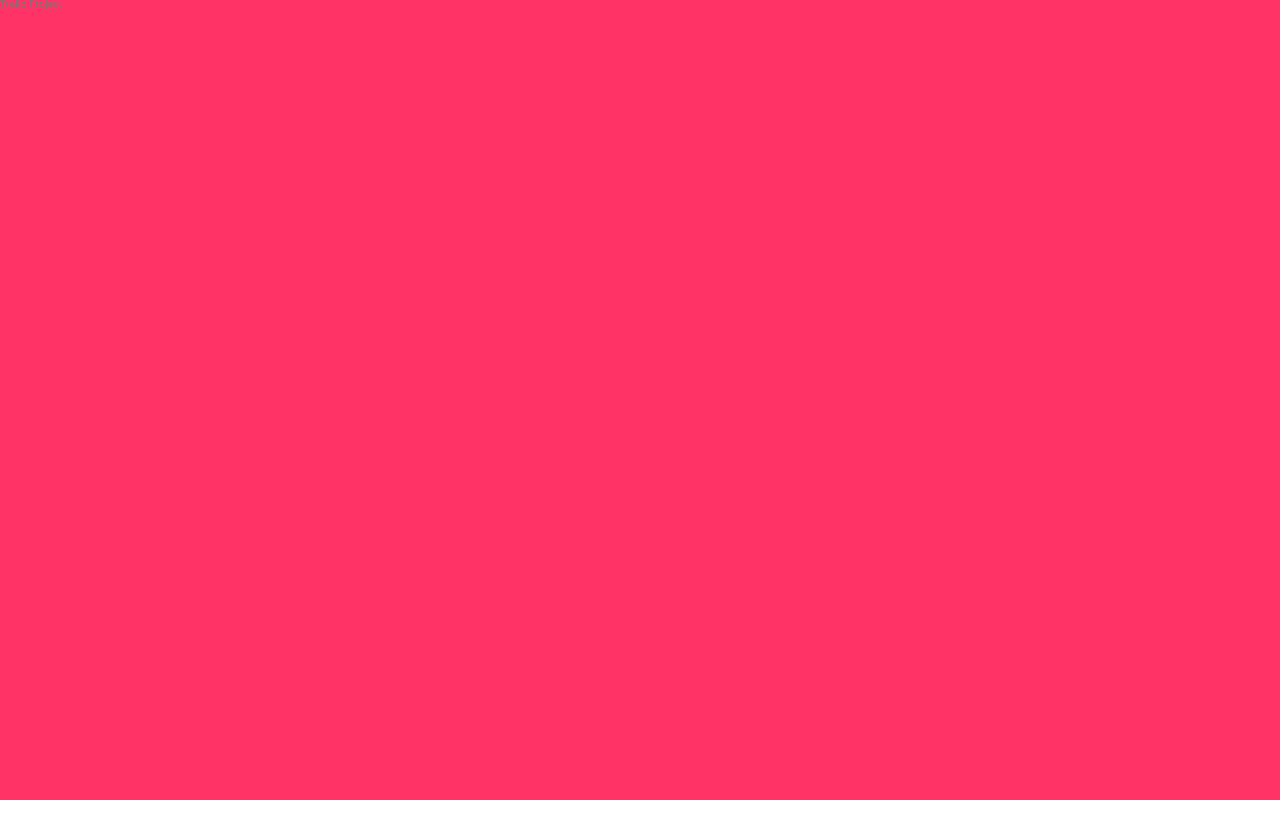
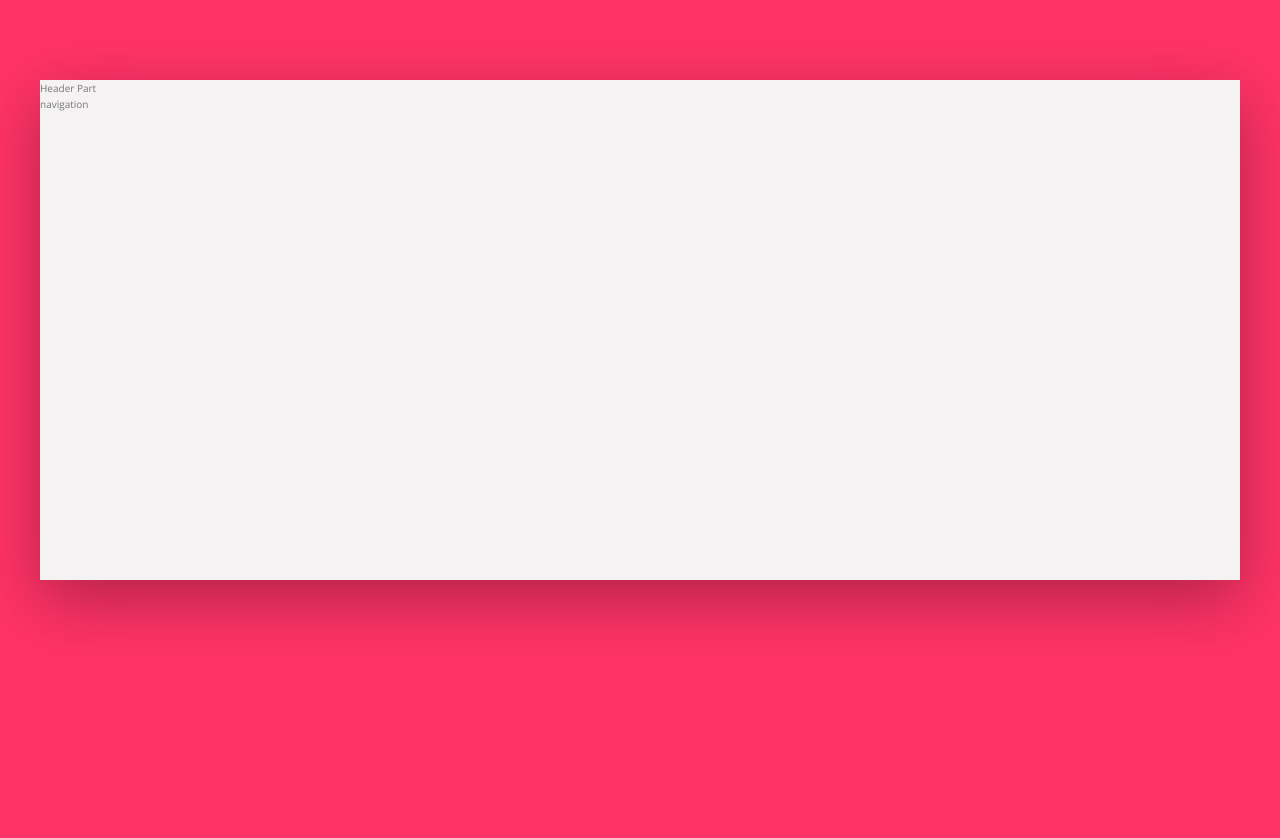
Before and after one commit to RafiaZ/trillo, a website: page index.html in a window 1280 px wide. Before the commit the page ends 800 px from the top, so only its background shows below. Drawn offline with nearby package versions, Linux system fonts and the light colour scheme.

Commit message:
started trillo

```diff
--- a/index.html
+++ b/index.html
@@ -11,7 +11,19 @@
         <title>trillo &mdash; Your all-in-one booking app</title>
     </head>
     <body>
-        Trello Project
+        <div class="container">
+            <header class="header">
+                Header Part
+            </header>
+            <div class="content">
+                <nav class="sidebar">
+                    navigation
+                </nav>
+                <main class="hotel-view">
+
+                </main>
+            </div>
+        </div>
 
     </body>
 </html>
--- a/sass/_base.scss
+++ b/sass/_base.scss
@@ -35,7 +35,7 @@ html{
 body{
     font-family: 'Open Sans', sans-serif;
     font-weight: 400;
-    line-height:.6;
+    line-height:1.6;
     background-image: linear-gradient(to right bottom, var(--color-primary-light), var(--color-primary-light));
     background-size: cover;
     background-repeat: no-repeat;
--- a/sass/_layout.scss
+++ b/sass/_layout.scss
@@ -0,0 +1,25 @@
+.container{
+max-width: 120rem;
+margin: 8em auto;
+background-color: var(--color-Grey-light-2);
+box-shadow: 0 2rem 6rem rgba(0, 0, 0, .3);
+
+min-height: 50rem;
+}
+
+.header{
+
+
+}
+
+.content{
+
+}
+
+.sidebar{
+
+}
+
+.hotel-view{
+
+}
```
Also changed, not shown: css/style.css.
